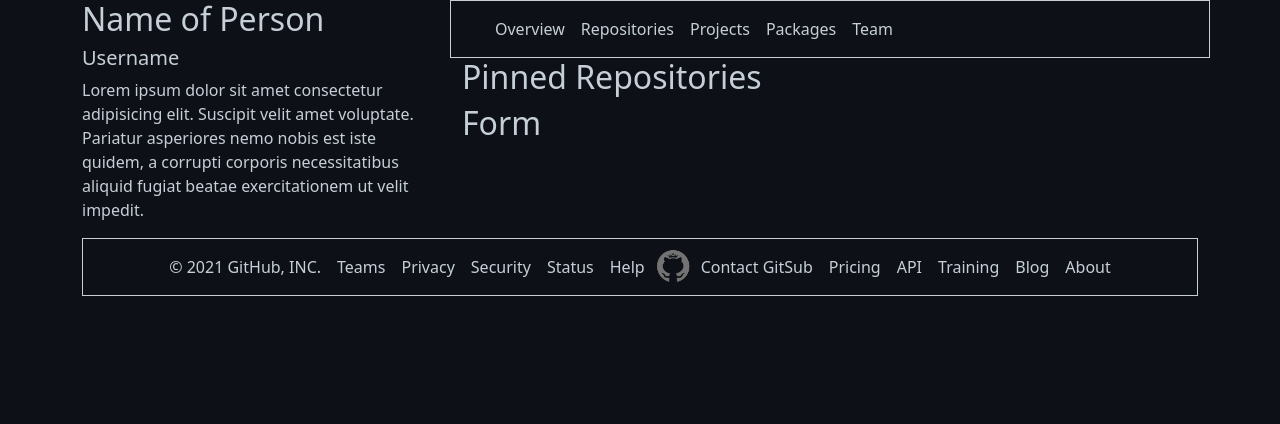
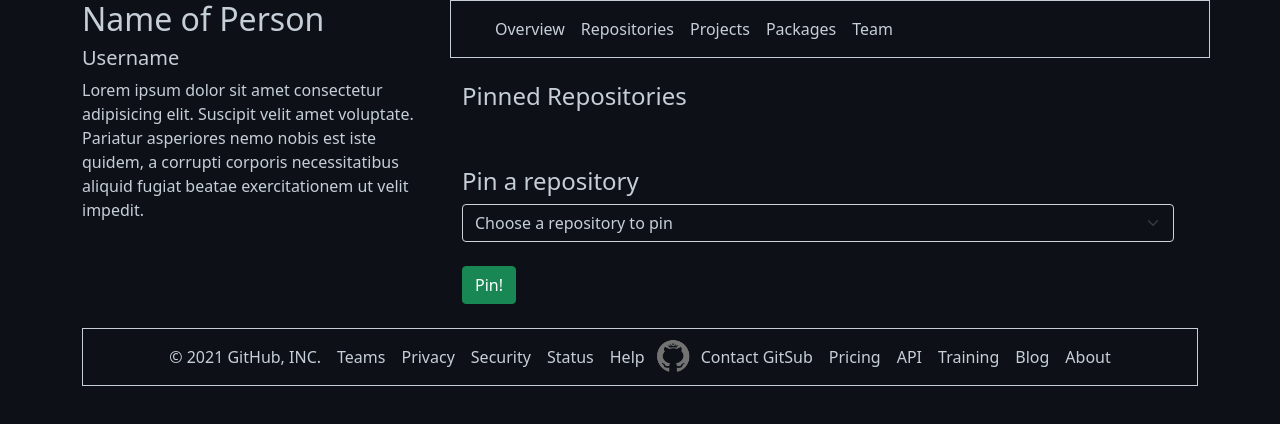
Before and after one commit to nss-evening-cohort-14/gitsub-e14-best-team, a plain HTML site: page index.html in a window 1280 px wide. Drawn offline with nearby package versions, Linux system fonts and the light colour scheme.

Commit message:
added select form and css styling for forms

```diff
--- a/index.html
+++ b/index.html
@@ -47,12 +47,24 @@
             </div>
           </nav>
           <!-- FIRST SECTION -->
-          <div class="row align-items-start" id="team-members">
-            <h2>Pinned Repositories</h2>
+          <div class="row align-items-start mt-4" id="pinned-repos">
+            <h4>Pinned Repositories</h4>
+            <div class="pinnedRepoHouse"></div>
           </div>
           <!-- SECOND SECTION -->
-          <div class="row align-items-start" id="form">
-            <h2>Form</h2>
+          <div class="row align-items-start mt-5" id="formArea">
+            <h4>Pin a repository</h4>
+            <form class="pinForm">
+              <div class="mb-4">
+              <select class="form-select choosePin mb-4 form-style" aria-label="Default select example">
+                <option selected>Choose a repository to pin</option>
+                <option value="1">One</option>
+                <option value="2">Two</option>
+                <option value="3">Three</option>
+              </select>
+              <button type="submit" class="btn btn-success pin-button">Pin!</button>
+            </div>
+            </form>
           </div>
         </div>
       </div>
--- a/main.css
+++ b/main.css
@@ -20,3 +20,8 @@ footer ul {
   height: 40px;
   width: 40px;
 }
+
+.form-style {
+  background-color: #0d1117;
+  color:#c6cfd7;
+}
```
